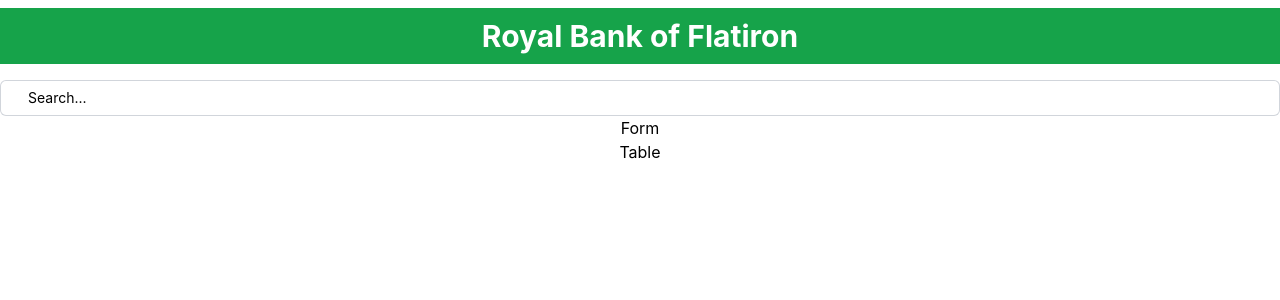
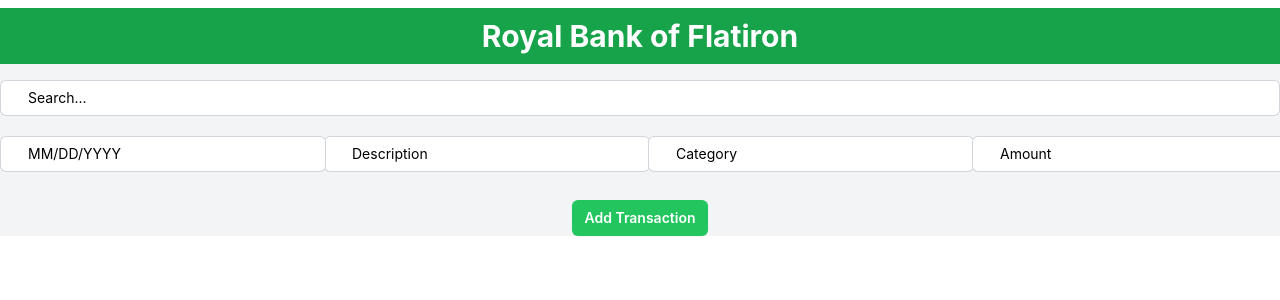
Before and after one commit to MuchokiDavid/react-hooks-week-1-code-challenge, a React (Create React App) app: page / in a window 1280 px wide. Shown: the top 300 px of the page. Built offline with nearby package versions, Linux system fonts and the light colour scheme.

Commit message:
Form design

```diff
--- a/package.json
+++ b/package.json
@@ -7,6 +7,7 @@
     "@testing-library/react": "^13.4.0",
     "@testing-library/user-event": "^13.5.0",
     "react": "^18.2.0",
+    "react-datepicker": "^4.21.0",
     "react-dom": "^18.2.0",
     "react-scripts": "5.0.1",
     "web-vitals": "^2.1.4"
--- a/src/App.js
+++ b/src/App.js
@@ -6,7 +6,7 @@ import Table from './components/Table';
 
 function App() {
   return (
-    <div className="App container mx-auto">
+    <div className="App container mx-auto bg-gray-100">
       <NavBar/>
       <Search/>
       <Form/>
--- a/src/components/Form.js
+++ b/src/components/Form.js
@@ -1,8 +1,55 @@
 import React from 'react'
+import {useState} from "react";
+import 'react-datepicker/dist/react-datepicker.css'
+import DatePicker from "react-datepicker";
 
 function Form() {
-  return (
-    <div>Form</div>
+  const [date, setDate] = useState(new Date());
+  function handleClick(){
+    alert("This is working")
+  }
+    return (
+    <div>
+      <form>
+        <div className='grid-rows-2	'>
+          <div className='columns-4 mt-5'>
+            <div>
+            <DatePicker placeholderText='MM/DD/YYYY' onChange={(date) => setDate(date)} className='block rounded-md border-0 py-1.5 pl-7 pr-20 text-gray-900 ring-1 ring-inset ring-gray-300 placeholder:text-black focus:ring-2 focus:ring-inset focus:ring-indigo-600 sm:text-sm sm:leading-6'/>
+            </div>
+            <div>
+              <input
+                type='text'
+                id='description'
+                name='description'
+                className="mt-4 block rounded-md border-0 py-1.5 pl-7 pr-20 text-gray-900 ring-1 ring-inset ring-gray-300 placeholder:text-black focus:ring-2 focus:ring-inset focus:ring-indigo-600 sm:text-sm sm:leading-6"
+                placeholder='Description'
+              />
+            </div>
+            <div>
+            <input
+              type='text'
+              id='category'
+              name='category'
+              className="mt-4 block rounded-md border-0 py-1.5 pl-7 pr-20 text-gray-900 ring-1 ring-inset ring-gray-300 placeholder:text-black focus:ring-2 focus:ring-inset focus:ring-indigo-600 sm:text-sm sm:leading-6"
+              placeholder='Category'
+            />
+            </div>
+            <div>
+            <input
+              type='text'
+              id='amount'
+              name='amount'
+              className="mt-4 block rounded-md border-0 py-1.5 pl-7 pr-20 text-gray-900 ring-1 ring-inset ring-gray-300 placeholder:text-black focus:ring-2 focus:ring-inset focus:ring-indigo-600 sm:text-sm sm:leading-6"
+              placeholder='Amount'
+            />
+            </div>
+          </div>
+          <div className='columns-1 mt-4'>
+            <button onClick={handleClick} type='submit' className='rounded-md bg-green-500 px-3 py-2 text-sm font-semibold text-white shadow-sm hover:bg-green-400 focus-visible:outline focus-visible:outline-2 focus-visible:outline-offset-2 focus-visible:outline-indigo-600'>Add Transaction</button>
+          </div>
+        </div>
+      </form>
+    </div>
   )
 }
 
--- a/src/components/Table.js
+++ b/src/components/Table.js
@@ -2,7 +2,7 @@ import React from 'react'
 
 function Table() {
   return (
-    <div>Table</div>
+    <div></div>
   )
 }
 
```
Also changed, not shown: src/components/Search.js (line endings or trailing spaces), 1 other file (tests, documents, lock files or other folders).
